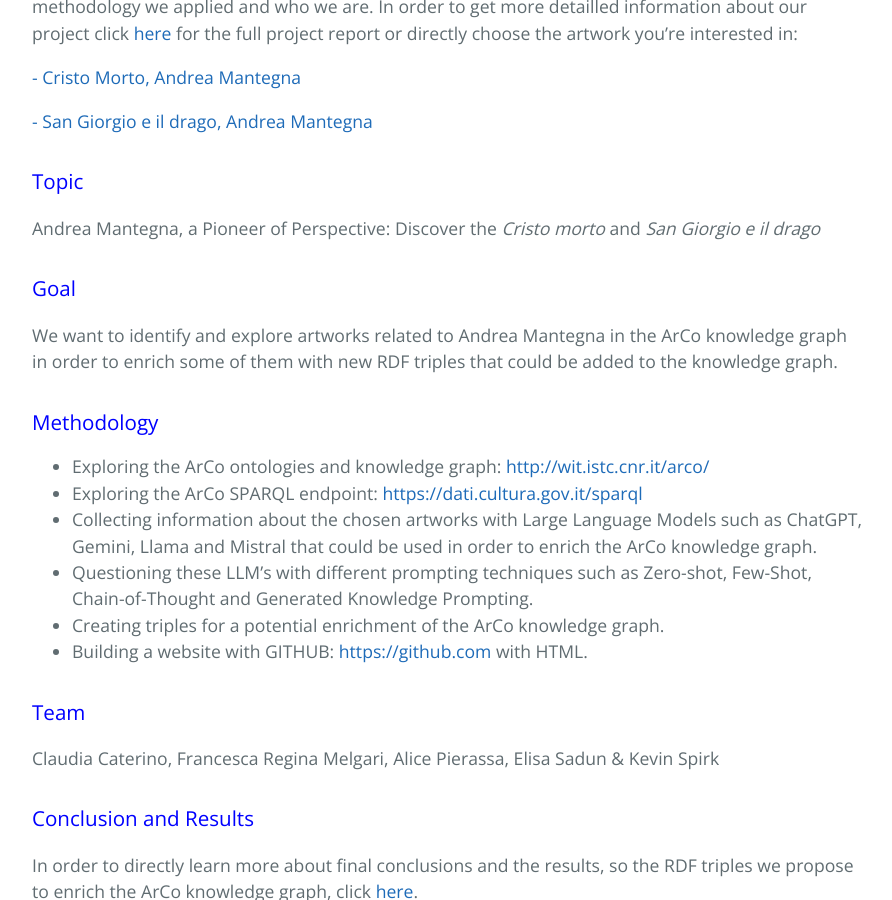
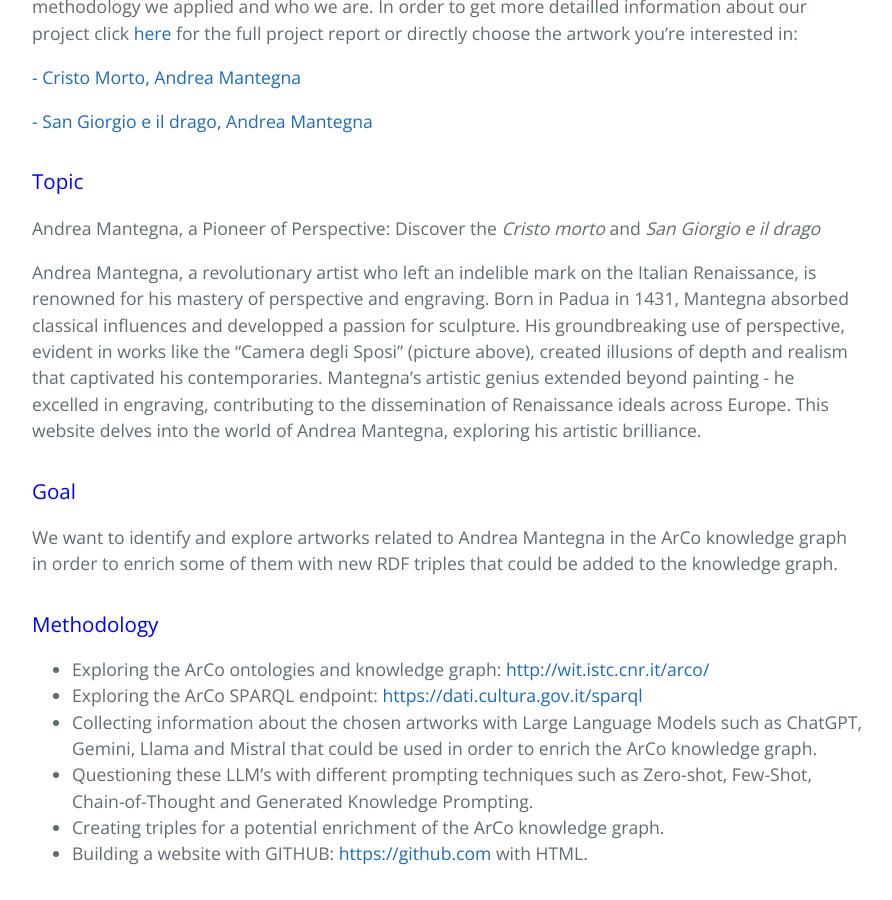
Before and after one commit to KevinITS-site/KevinITS-site.github.io, a Jekyll site: the page built from index.md, in a window 1280 px wide and 900 px high, scrolled down 1041 px. Shown: the whole window, without its empty margins (192-1084 px from the left). Built offline with Jekyll 4.4.1, drawn with Linux system fonts in a browser that asks for light colours.

Commit message:
Update index.md

```diff
--- a/index.md
+++ b/index.md
@@ -22,6 +22,8 @@ Within the "Information Technology Skills" course at the University of Bologna,
 
 Andrea Mantegna, a Pioneer of Perspective: Discover the _Cristo morto_ and _San Giorgio e il drago_
 
+Andrea Mantegna, a revolutionary artist who left an indelible mark on the Italian Renaissance, is renowned for his mastery of perspective and engraving. Born in Padua in 1431, Mantegna absorbed classical influences and developped a passion for sculpture. His groundbreaking use of perspective, evident in works like the "Camera degli Sposi" (picture above), created illusions of depth and realism that captivated his contemporaries. Mantegna's artistic genius extended beyond painting - he excelled in engraving, contributing to the dissemination of Renaissance ideals across Europe. This website delves into the world of Andrea Mantegna, exploring his artistic brilliance.
+
 <h3 style="color: blue;">Goal</h3>
 
 We want to identify and explore artworks related to Andrea Mantegna in the ArCo knowledge graph in order to enrich some of them with new RDF triples that could be added to the knowledge graph.
```
